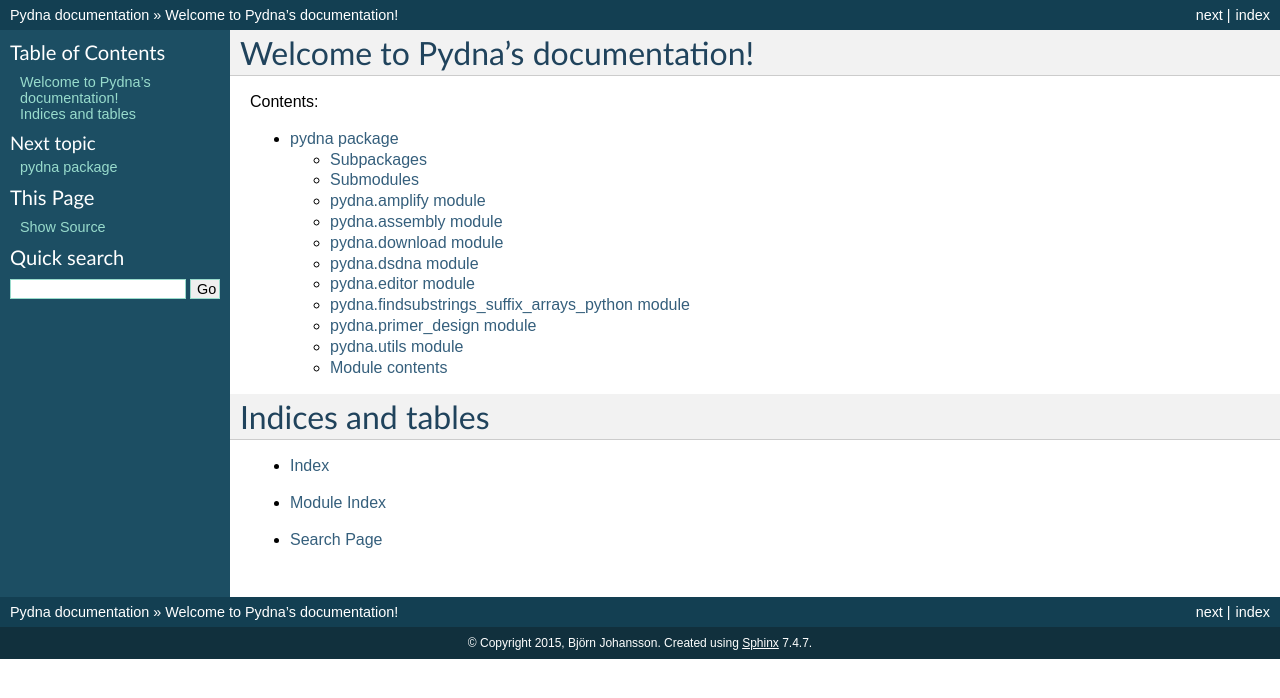
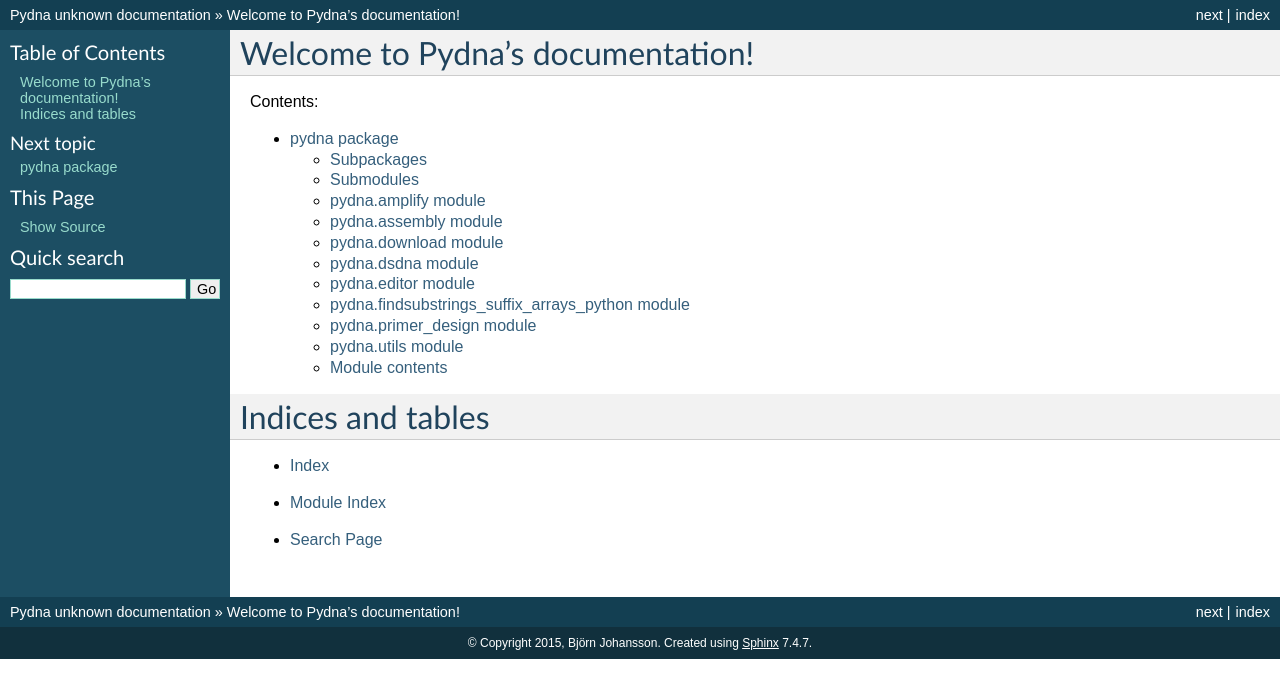
Before and after one commit to BjornFJohansson/pydna, a Sphinx documentation site: the page built from docs/index.rst, in a window 1280 px wide. Shown: the top 698 px of the page. Built offline with Sphinx 7.4.7, drawn with Linux system fonts in a browser that asks for light colours; the version number could not be read and is left out; part of the change alters nothing that is shown.

```diff
--- a/docs/conf.py
+++ b/docs/conf.py
@@ -54,12 +54,27 @@ copyright = u'2015, Björn Johansson'
 
 #version = '0.1'
 
+# The full version uisng versioneer
+import versioneer
+#import imp
+#fp, pathname, description = imp.find_module('versioneer')
+#versioneer = imp.load_module('versioneer', fp, pathname, description)
+#del imp
+versioneer.VCS = 'git'
+versioneer.versionfile_source = '../pydna/_version.py'
+versioneer.versionfile_build = '../pydna/_version.py'
+versioneer.tag_prefix = ''  # tags are like v1.2.0
+versioneer.parentdir_prefix = '..'
+release = versioneer.get_version()
+# The short X.Y version.
+version = '.'.join(release.split('.')[:2])
+
 
 # The full version, including alpha/beta/rc tags.
-f = [l for l in open("../pydna/__init__.py").readlines() if l.startswith("__version__")].pop()
-exec(f)
+#f = [l for l in open("../pydna/__init__.py").readlines() if l.startswith("__version__")].pop()
+#exec(f)
 #print __version__
-release = __version__
+#release = __version__
 
 #release = '0.1'
 
```
